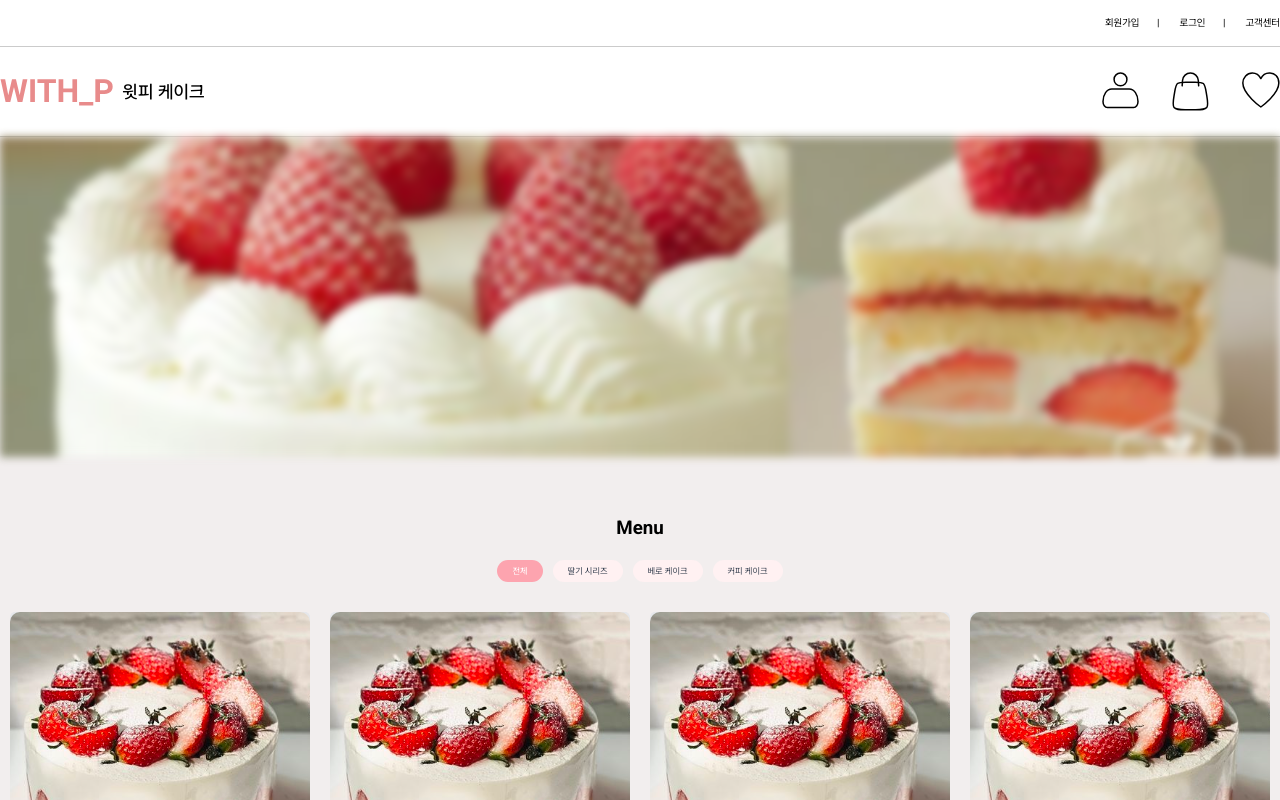
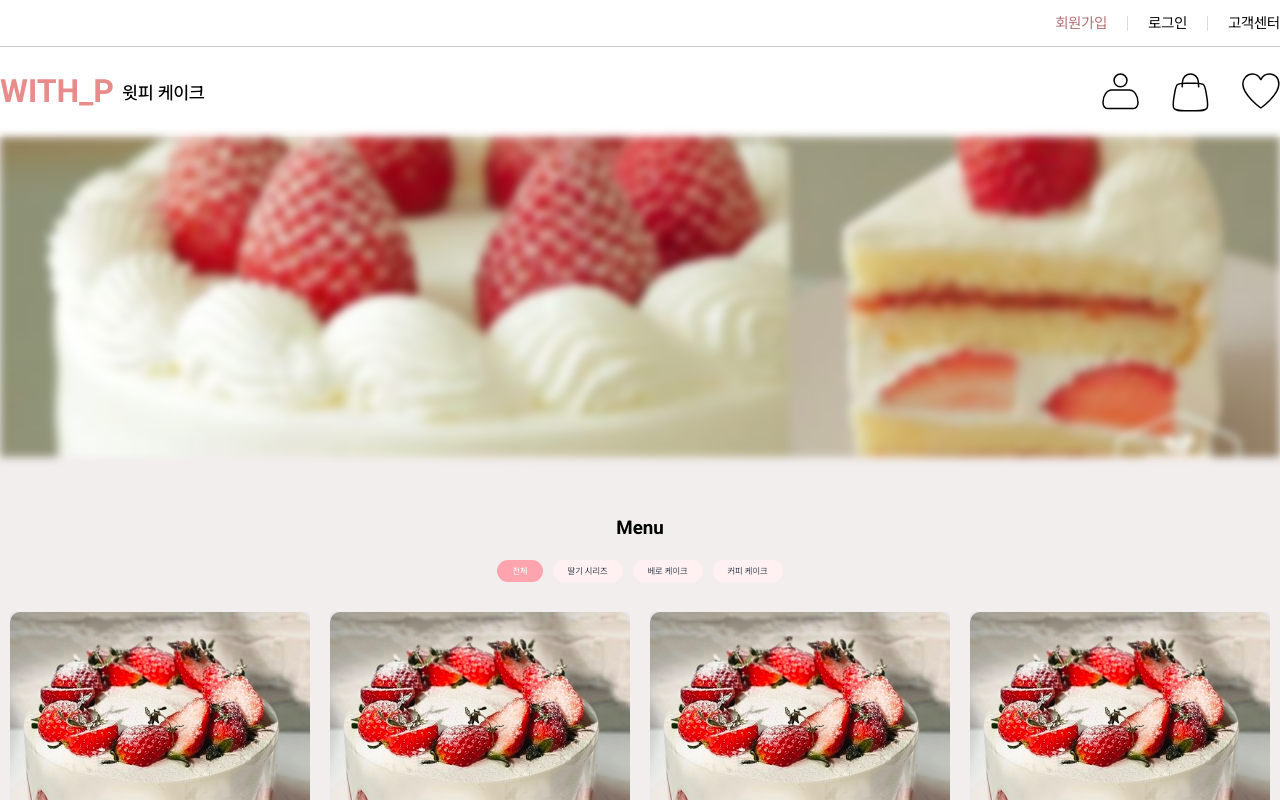
Before and after one commit to WipiCake/frontend, a React (Vite) app: page / in a window 1280 px wide. Shown: the top 800 px of the page. Built offline with nearby package versions, Linux system fonts and the light colour scheme.

Commit message:
style: 헤더 스타일 수정

```diff
--- a/src/components/header/Header.jsx
+++ b/src/components/header/Header.jsx
@@ -1,20 +1,20 @@
-import React from "react";
-import MainLogo from "../../assets/img/MainLogo.svg";
-import User from "../../assets/img/User.svg";
-import ShoppingBasket from "../../assets/img/ShoppingBasket.svg";
-import Liked from "../../assets/img/Liked.svg";
+import React from 'react';
+import MainLogo from '../../assets/img/MainLogo.svg';
+import User from '../../assets/img/User.svg';
+import ShoppingBasket from '../../assets/img/ShoppingBasket.svg';
+import Liked from '../../assets/img/Liked.svg';
 
 const Header = () => {
   return (
-    <div className="flex justify-center w-full  top-[47px] h-[90px] bg-white border-b border-[#CBCBCB]">
-      <header className="flex min-w-[1280px] justify-between items-center">
+    <div className="top-[47px] flex h-[90px] w-full justify-center bg-white">
+      <header className="flex min-w-[1280px] items-center justify-between">
         <div className="flex items-center gap-[9px]">
           <h1>
             <a href="#">
-              <img src={MainLogo} alt="메인 로고" className="w-auto h-[28px]" />
+              <img src={MainLogo} alt="메인 로고" className="h-[28px] w-auto" />
             </a>
           </h1>
-          <span className="text-[18px] font-medium">윗피 케이크</span>
+          <span className="text-k-18-Medium">윗피 케이크</span>
         </div>
         <div>
           <ul className="flex gap-[33px]">
--- a/src/components/header/TopHeader.jsx
+++ b/src/components/header/TopHeader.jsx
@@ -1,18 +1,27 @@
-import React from "react";
+import React from 'react';
+import { Link } from 'react-router-dom';
+import Join from './../../pages/join/Join';
+import Login from './../../pages/login/Login';
 
 const TopHeader = () => {
   return (
-    <div className="w-full border-b border-[#CBCBCB] h-[47px]  top-0 flex justify-center bg-white">
-      <div className="flex min-w-[1280px] justify-end  items-center ">
-        <ul className="flex items-center  gap-[40px]">
-          <li className="relative after:content-['|'] after:absolute after:right-[-20px]">
-            <a href="#">회원가입</a>
+    <div className="top-0 flex h-[47px] w-full justify-center border-b border-[#CBCBCB] bg-white">
+      <div className="flex min-w-[1280px] items-center justify-end">
+        <ul className="flex items-center gap-[20px]">
+          <li className="relative flex items-center gap-[20px]">
+            <Link to="/join" className="text-k-15-Regular text-[#B56D6D]">
+              회원가입
+            </Link>
+            <span className="h-[15px] border-r border-[#DBDBDB]"></span>
           </li>
-          <li className="relative after:content-['|'] after:absolute after:right-[-20px]">
-            <a href="#">로그인</a>
+          <li className="relative flex items-center gap-[20px]">
+            <Link to="/login" className="text-k-15-Regular">
+              로그인
+            </Link>
+            <span className="h-[15px] border-r border-[#DBDBDB]"></span>
           </li>
           <li>
-            <a href="#">고객센터</a>
+            <a className="text-k-15-Regular">고객센터</a>
           </li>
         </ul>
       </div>
```
